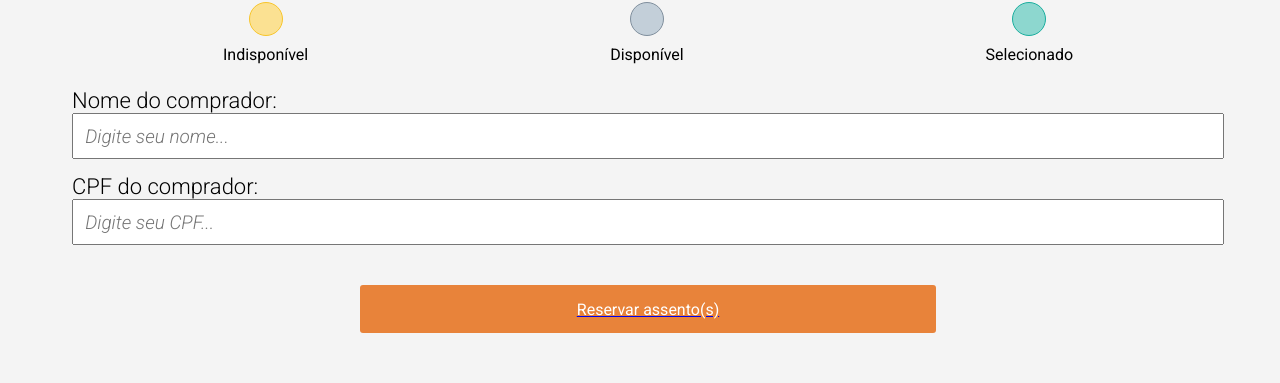
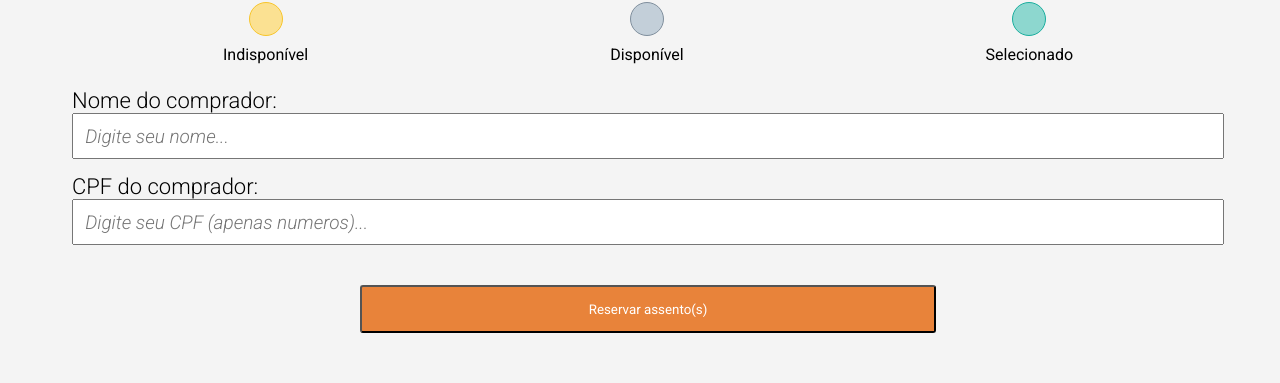
Before and after one commit to vvmaas/projeto9-cineflex, a React (Create React App) app: page /assentos/1 in a window 1280 px wide. Shown: the part 227-610 px from the top of the page. Built offline with nearby package versions, Linux system fonts and the light colour scheme; no server answers.

Commit message:
3rd screen form, validation, api post

```diff
--- a/src/components/Home/Home.js
+++ b/src/components/Home/Home.js
@@ -8,7 +8,7 @@ export default function Home() {
     const [movieObjs, setMovieObjs] = useState([])
 
     useEffect(() => {
-        const promise = axios.get('https://mock-api.driven.com.br/api/v5/cineflex/movies')
+        const promise = axios.get('https://mock-api.driven.com.br/api/v7/cineflex/movies')
         promise.then((res) => {setMovieObjs([...res.data]);})
         }, []);
 
--- a/src/components/Seats/Seat/Seat.js
+++ b/src/components/Seats/Seat/Seat.js
@@ -2,7 +2,7 @@ import { useState,useEffect } from "react"
 import "./style.css"
 
 
-export default function Seat({number,available,id}) {
+export default function Seat({number,available,id,ids}) {
     let [color, setColor] = useState('gray')
 
     useEffect(() => {
@@ -15,9 +15,17 @@ export default function Seat({number,available,id}) {
         if (color === 'yellow'){
             alert('Esse assento já foi comprado')
         } else if (color === 'gray'){
+            ids.push(id)
             setColor('blue')
+            console.log(ids)
         } else {
+            for (let i = 0; i<ids.length;i++){
+                if (ids[i] === id) {
+                    ids.splice(i, 1)
+                }
+            }
             setColor('gray')
+            console.log(ids)
         }
     }
     return (
--- a/src/components/Seats/Seats.js
+++ b/src/components/Seats/Seats.js
@@ -2,7 +2,6 @@ import "./style.css"
 import { Link, useParams } from "react-router-dom";
 import { useEffect, useState } from "react";
 import Seat from "./Seat/Seat"
-import SeatsInput from "./SeatsInput/SeatsInput"
 import SeatsChart from "./SeatsChart/SeatsChart"
 import axios from "axios";
 
@@ -10,9 +9,33 @@ import axios from "axios";
 export default function Seats() {
     const { sessionId } = useParams()
     const [seatsObjs, setSeatsObjs] = useState([])
+    const [name, setName] = useState('')
+    const [cpf, setCpf] = useState('')
+    const [ids, setIds] = useState([])
+
+    function submitInput(e) {
+        e.preventDefault();
+        console.log(name, cpf, ids)
+
+
+
+        if (ids.length === 0){
+            alert('Selecione seus assentos.')
+        } else {
+        const promise = axios.post('https://mock-api.driven.com.br/api/v7/cineflex/seats/book-many',
+        {
+            ids,
+            name,
+            cpf,
+        })
+        setCpf('')
+        setName('')
+        setIds([])
+    }
+    }
 
     useEffect(() => {
-        const promise = axios.get(`https://mock-api.driven.com.br/api/v5/cineflex/showtimes/${sessionId}/seats`)
+        const promise = axios.get(`https://mock-api.driven.com.br/api/v7/cineflex/showtimes/${sessionId}/seats`)
         promise.then((res) => setSeatsObjs([res.data]))
     }, [])
 
@@ -20,16 +43,29 @@ export default function Seats() {
         <>
         <span className="title">Selecione o(s) assento(s)</span>
         <div className="seats-display">
-        {seatsObjs.map(seats => seats.seats.map(seat => <Seat number={seat.name} available={seat.isAvailable} id={seat.id}/>))}
+        {seatsObjs.map(seats => seats.seats.map(seat => <Seat number={seat.name} available={seat.isAvailable} id={seat.id} ids={ids} />))}
         </div>
 
         <SeatsChart />
 
-        <SeatsInput />
+        <form onSubmit={submitInput}>
 
-        <Link to="/sucesso">
-            <div className="final-button">Reservar assento(s)</div>
-        </Link>
+        <div className="seats-input">
+            <div className="name">
+                Nome do comprador:
+                <input type='text' className="name-input" placeholder="  Digite seu nome..." required value={name} onChange={e=>setName(e.target.value)}></input>
+            </div>
+
+            <div className="cpf">
+                CPF do comprador:
+                <input type='text' className="cpf-input" placeholder="  Digite seu CPF (apenas numeros)..." required value={cpf} onChange={e=>setCpf(e.target.value)}></input>
+            </div>
+        </div>
+
+
+        <button className="final-button" type="submit">Reservar assento(s)</button>
+
+        </form>
 
         <div className="bottom-bar-seat">
             {seatsObjs.map(seats => <img className="movie-poster-seat" src={seats.movie.posterURL} alt={seats.movie.title} />)}
--- a/src/components/Seats/SeatsInput/SeatsInput.js
+++ /dev/null
@@ -1,18 +0,0 @@
-import "./style.css"
-
-export default function SeatsInput() {
-    return (
-
-        <div className="seats-input">
-            <div className="name">
-                Nome do comprador:
-                <input className="name-input" placeholder="  Digite seu nome..."></input>
-            </div>
-
-            <div className="cpf">
-                CPF do comprador:
-                <input className="cpf-input" placeholder="  Digite seu CPF..."></input>
-            </div>
-        </div>
-    )
-}
--- a/src/components/Seats/SeatsInput/style.css
+++ /dev/null
@@ -1,18 +0,0 @@
-.seats-input div {
-    display: flex;
-    flex-direction: column;
-    width: 90vw;
-    margin: 0 auto 15px auto;
-    font-size: 22px;
-    font-weight: 300;
-}
-.seats-input div input {
-    height: 5vh;
-    font-size: 19px;
-    font-style: italic;
-    font-weight: 300;
-}
-
-.seats-input {
-    margin-top: 20px;
-}
--- a/src/components/Seats/style.css
+++ b/src/components/Seats/style.css
@@ -33,7 +33,7 @@ border: 1px solid #9EADBA;
 .bottom-bar-seat .movie-time-seat, .bottom-bar-seat .movie-title-seat  {
     font-size: 26px;
     margin-right: 10px;
-    text-align: center;
+    text-align: left;
     margin-top: 10px;
     margin-left: -35px;
 
@@ -60,3 +60,22 @@ border: 1px solid #9EADBA;
     text-align: center;
     cursor: pointer;
 }
+
+.seats-input div {
+    display: flex;
+    flex-direction: column;
+    width: 90vw;
+    margin: 0 auto 15px auto;
+    font-size: 22px;
+    font-weight: 300;
+}
+.seats-input div input {
+    height: 5vh;
+    font-size: 19px;
+    font-style: italic;
+    font-weight: 300;
+}
+
+.seats-input {
+    margin-top: 20px;
+}
--- a/src/components/Sessions/Sessions.js
+++ b/src/components/Sessions/Sessions.js
@@ -12,7 +12,7 @@ export default function Sessions() {
     const [sessionObjs, setSessionObjs] = useState([])
 
     useEffect(() => {
-        const promise = axios.get(`https://mock-api.driven.com.br/api/v5/cineflex/movies/${movieId}/showtimes`)
+        const promise = axios.get(`https://mock-api.driven.com.br/api/v7/cineflex/movies/${movieId}/showtimes`)
         promise.then((res) => setSessionObjs([res.data]))
     }, [])
 
```
